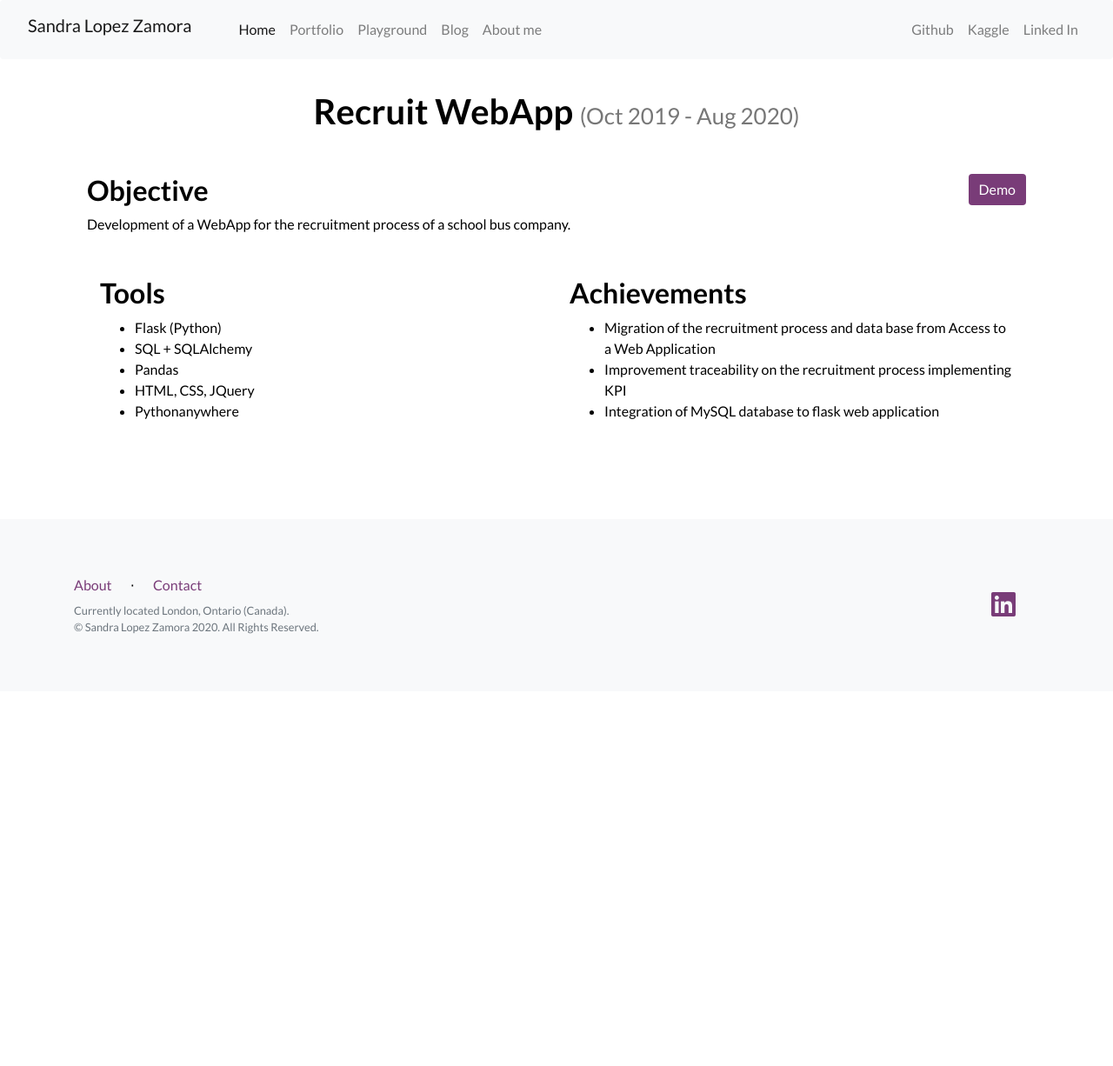
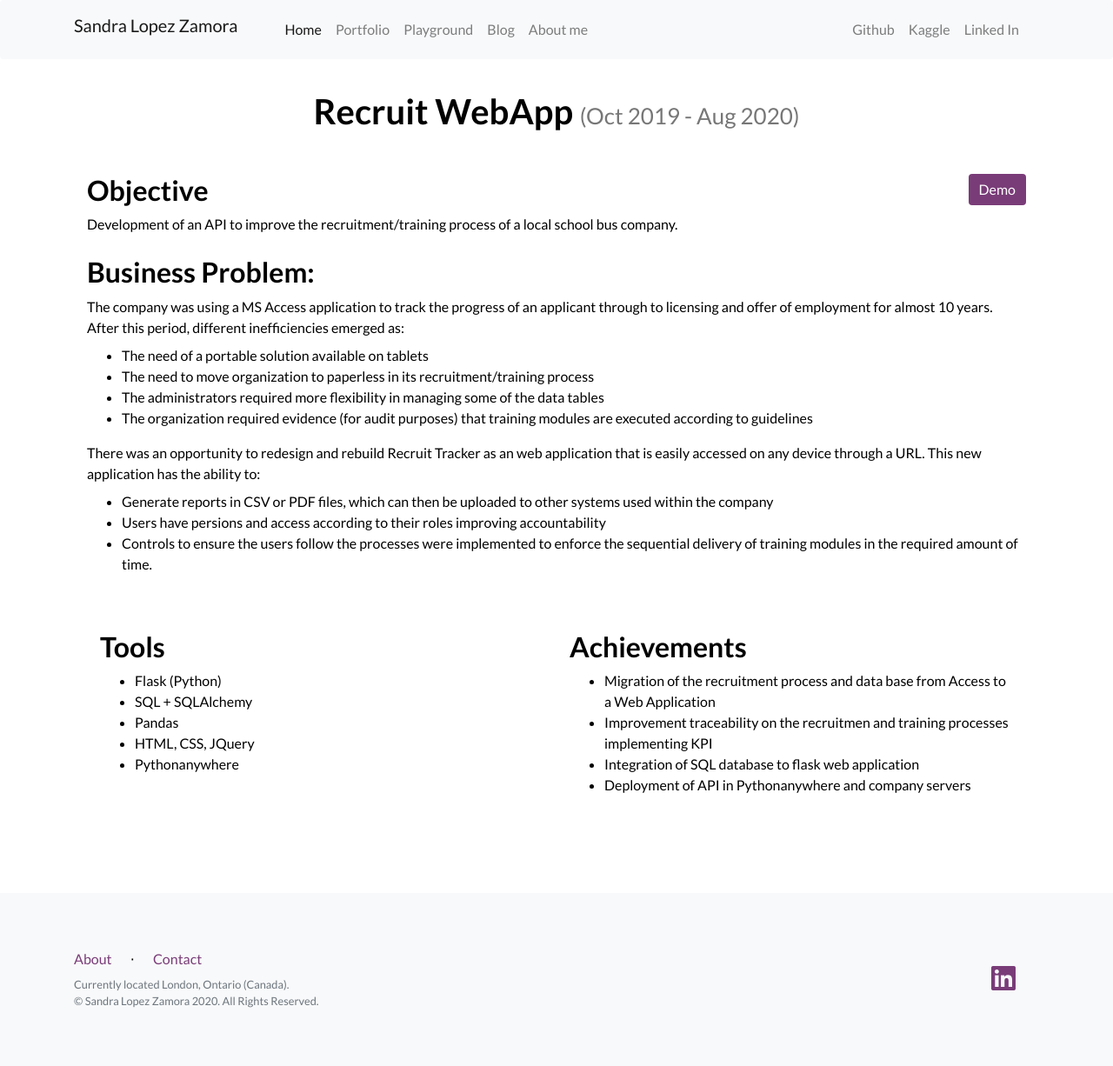
Before and after one commit to smlopezza/portfolioWebsite, a Flask app: page /portfolio_RecruitApp in a window 1280 px wide. Shown: the whole page at 87% size. Before the commit the page ends 729 px from the top, so only its background shows below. Run offline with Flask 2, Linux system fonts and the light colour scheme; some libraries are stand-ins or nearby versions.

Commit message:
Portfolio projects were updated

```diff
--- a/app/routes.py
+++ b/app/routes.py
@@ -30,6 +30,10 @@ def aboutMe():
 
 
 # Portfolio routes
+@app.route('/portfolio_PhDThesis')
+def portfolio_PhDThesis():
+    return render_template("portfolio_PhDThesis.html")
+
 @app.route('/portfolio_Smartsito')
 def portfolio_Smartsito():
     return render_template("portfolio_Smartsito.html")
--- a/app/templates/base.html
+++ b/app/templates/base.html
@@ -21,14 +21,23 @@
 {% block scripts%}
   {{ super() }}
     <script src="https://kit.fontawesome.com/901d617fca.js" crossorigin="anonymous"></script>
+
+    <!-- jQuery library -->
+    <script src="https://ajax.googleapis.com/ajax/libs/jquery/3.5.1/jquery.min.js"></script>
+
+    <!-- Latest compiled JavaScript -->
+    <script src="https://maxcdn.bootstrapcdn.com/bootstrap/3.4.1/js/bootstrap.min.js"></script>
+
 {% endblock %}
 
 
 {% block body %}
   {{ super() }}
 
+
   <nav class="navbar fixed-top navbar-expand-lg navbar-light bg-light">
-  <a class="navbar-brand" href="#">Sandra Lopez Zamora</a>
+    <div class="container">
+      <a class="navbar-brand" href="{{ url_for('index') }}">Sandra Lopez Zamora</a>
       <button class="navbar-toggler" type="button" data-toggle="collapse" data-target="#navbarSupportedContent" aria-controls="navbarSupportedContent" aria-expanded="false" aria-label="Toggle navigation">
         <span class="navbar-toggler-icon"></span>
       </button>
@@ -52,10 +61,7 @@
           </li>
         </ul>
 
-
     <div class="form-inline my-2 my-lg-0">
-
-
       <ul class="navbar-nav mr-auto">
         <li class="nav-item">
           <a class="nav-link" href="https://github.com/smlopezza" target="_blank">Github</a>
@@ -68,6 +74,8 @@
         </li>
       </ul>
     </div>
+  </div>
+
   </div>
 </nav>
 
--- a/app/templates/portfolio_RecruitApp.html
+++ b/app/templates/portfolio_RecruitApp.html
@@ -10,14 +10,31 @@
     </div>
 
     <h2> Objective </h2>
-    <p class='mb-5'>
-      Development of a WebApp for the recruitment process of a school bus company.
+    <p class='mb-4'>  Development of an API to improve the recruitment/training process of a local school bus company. </p>
 
-    </p>
+    <h2>Business Problem:</h2>
+    <p class='mb-2'> The company was using a MS Access application to track the progress of an applicant through to licensing and offer of employment for almost 10 years. After this period, different inefficiencies emerged as: </p>
+
+      <ul>
+        <li> The need of a portable solution available on tablets </li>
+        <li> The need to move organization to paperless in its recruitment/training process </li>
+        <li> The administrators required more flexibility in managing some of the data tables </li>
+        <li> The organization required evidence (for audit purposes) that training modules are executed according to guidelines </li>
+      </ul>
+
+
+      <p class='mb-2'> There was an opportunity to redesign and rebuild Recruit Tracker as an web application that is easily accessed on any device through a URL. This new application has the ability to: </p>
+
+      <ul>
+        <li> Generate reports in CSV or PDF files, which can then be uploaded to other systems used within the company </li>
+        <li> Users have persions and access according to their roles improving accountability</li>
+        <li> Controls to ensure the users follow the processes were implemented to enforce the sequential delivery of training modules in the required amount of time. </li>
+      </ul>
 
 
 
-    <div class="col-lg-6 mb-5">
+
+    <div class="col-lg-6 mb-5 mt-5">
       <h2> Tools </h2>
       <ul>
         <li> Flask (Python) </li>
@@ -28,12 +45,13 @@
       </ul>
     </div>
 
-    <div class="col-lg-6 mb-5">
+    <div class="col-lg-6 mb-5 mt-5">
       <h2>Achievements</h2>
       <ul>
         <li> Migration of the recruitment process and data base from Access to a Web Application </li>
-        <li> Improvement traceability on the recruitment process implementing KPI </li>
-        <li> Integration of MySQL database to flask web application </li>
+        <li> Improvement traceability on the recruitmen and training processes implementing KPI </li>
+        <li> Integration of SQL database to flask web application </li>
+        <li> Deployment of API in Pythonanywhere and company servers </li>
       </ul>
     </div>
 
--- a/app/templates/portfolio_Upskilling.html
+++ b/app/templates/portfolio_Upskilling.html
@@ -4,7 +4,7 @@
 
 <div class="container">
   <div class="col-lg-12 mb-5">
-    <h1 class="mt-5 mb-5" style='text-align: center;'> Microsoft AI Upskilling Challenge <small>(May – August 2020)</small> </h1>
+    <h1 class="mt-5 mb-5" style='text-align: center;'> Microsoft AI Upskilling Journey <small>(May – August 2020)</small> </h1>
     <div style="float: right">
       <a href="https://www.youtube.com/watch?v=tGsH_uW9LU0&t=1s" class="btn btn-primary" target="_blank"> Sprint 6</a>
       <a href="https://www.youtube.com/watch?v=b8d9kq1JXdw" class="btn btn-primary" target="_blank"> Sprint 5</a>
@@ -29,8 +29,6 @@
       <h2> Tools </h2>
       <ul>
         <li> Flask (Python) </li>
-        <li> Pandas </li>
-        <li> Scikit-learn </li>
         <li> Azure Cognitive Services </li>
         <li> Microsoft Azure: Cloud Computing Services </li>
         <li> Azure Websites </li>
```
Also changed, not shown: app/templates/index.html (+18 -14 lines), app/templates/playground.html (+6 -27 lines), app/templates/portfolio.html (+19 -14 lines), app/templates/portfolio_PhDThesis.html (added, +57 -0 lines), app/static/images/card5.jpg (added). Lines whose indentation alone changed are shown as unchanged.
